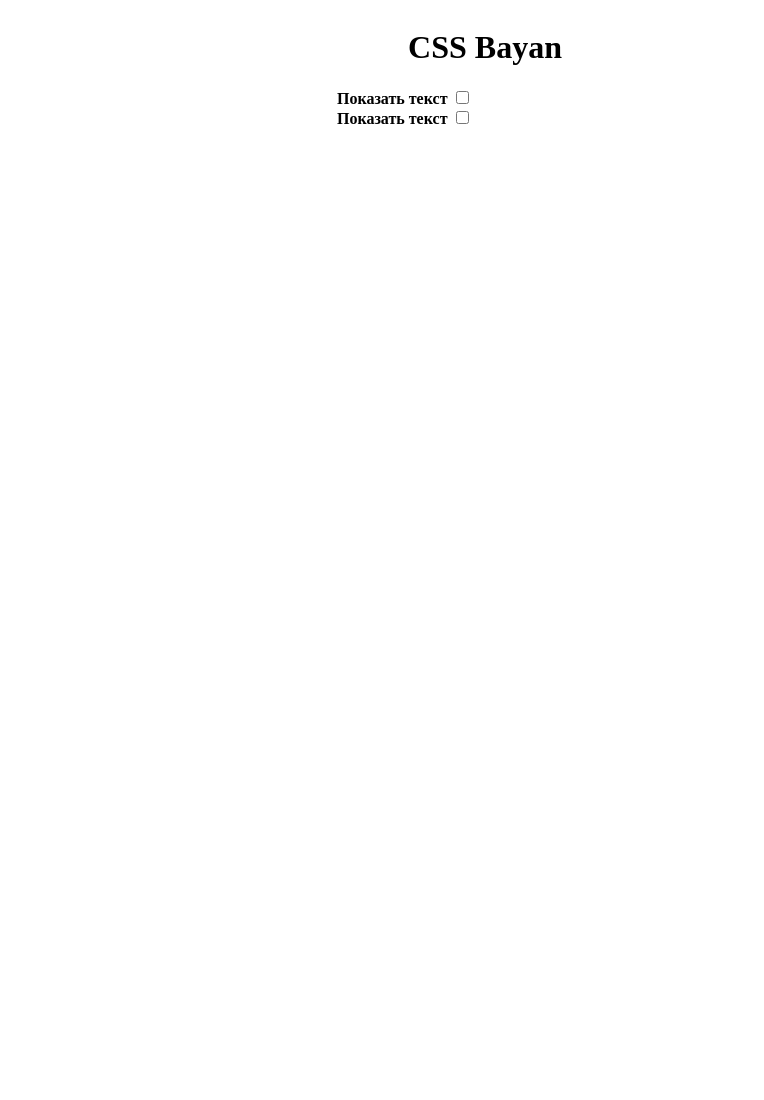
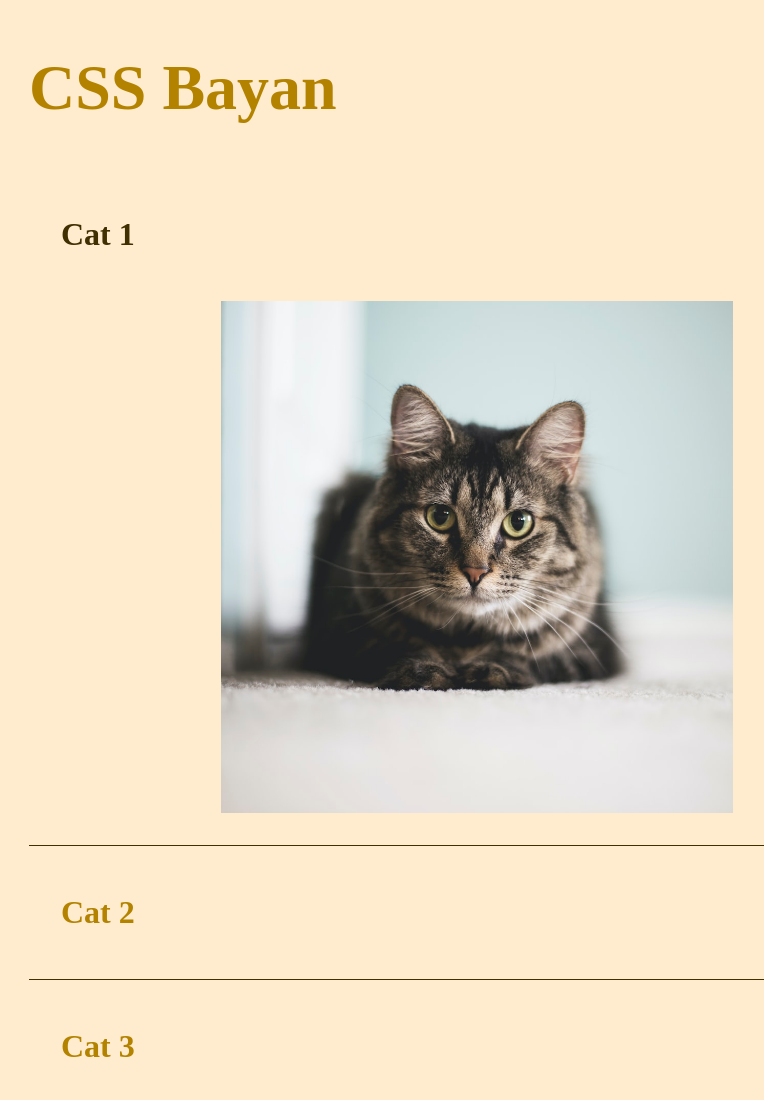
Before and after one commit to upulua/cssBayan, a plain HTML site: page cssBayan/index.html in a window 1280 px wide. Shown: the whole page, without its empty margins (163-927 px from the left). Before the commit the page ends 800 px from the top, so only its background shows below. Drawn offline with Linux system fonts and the light colour scheme.

Commit message:
feat: new html layout + done 1 note  2023-03-11 15:15:36

```diff
--- a/cssBayan/index.html
+++ b/cssBayan/index.html
@@ -10,33 +10,35 @@
 </head>
 
 <body>
-
     <div class="wrapper">
-        <div class="header">
-            <h1>CSS Bayan</h1>
+        <h1>CSS Bayan</h1>
+        <div class="col">
+            <div class="tabs">
+                <div class="tab">
+                    <input type="checkbox" id="chck1" checked>
+                    <label class="tab-label" for="chck1">Cat 1</label>
+                    <div class="tab-content">
+                        <img src="./img/cat1.jpeg" alt="Cute cat">
+                    </div>
+                </div>
+                <hr>
+                <div class="tab">
+                    <input type="checkbox" id="chck2">
+                    <label class="tab-label" for="chck2">Cat 2</label>
+                    <div class="tab-content">
+                        <img src="./img/cat2.jpeg" alt="Awesome cat">
+                    </div>
+                </div>
+                <hr>
+                <div class="tab">
+                    <input type="checkbox" id="chck3">
+                    <label class="tab-label" for="chck3">Cat 3</label>
+                    <div class="tab-content">
+                        <img src="./img/cat3.jpeg" alt="Awesome cat">
+                    </div>
+                </div>
+            </div>
         </div>
-
-        <div>
-            <label class="accordion__item">
-                <span class="accordion__text">Показать текст</span>
-                <input type="checkbox" class="accordion__input">
-                <div class="accordion__body">
-                    <img src="img/cat1.jpeg" alt="Cat 1">
-                </div>
-            </label>
-        </div>
-
-
-        <div>
-            <label class="accordion__item">
-                <span class="accordion__text">Показать текст</span>
-                <input type="checkbox" class="accordion__input">
-                <div class="accordion__body">
-                    <img src="img/cat2.jpeg" alt="Cat 1">
-                </div>
-            </label>
-        </div>
-
     </div>
 </body>
 
--- a/cssBayan/style.css
+++ b/cssBayan/style.css
@@ -1,29 +1,112 @@
+/* $midnight: #2c3e50;
+$clouds: #ecf0f1; */
+
+body {
+    color: #b38300;
+    background-color: blanchedalmond;
+    padding: 0 1em;
+
+    display: flex;
+    justify-content: center;
+}
+
 .wrapper {
     width: 70vw;
-    margin-left: 15vw;
+}
+
+h1 {
+    font-size: 4rem;
+}
+
+hr {
+    background-color: #402f01;
+    border: none;
+    height: 1px;
+}
+
+input {
+    display: none;
+}
+
+.col {
     display: flex;
     flex-direction: column;
-    align-items: center;
 }
 
-.accordion__text {
-    cursor: pointer;
-    font-weight: bold;
+img {
+    width: 40vw;
 }
 
-.accordion__input:checked+.accordion__body {
-    max-height: 100vh;
-    padding: 20px;
+.tabs {
+    border-radius: 8px;
+    overflow: hidden;
 }
 
-.accordion__body {
-    max-height: 0;
-    padding: 0 20px;
-    transition: all linear .5s;
+.tab {
+    width: 100%;
     overflow: hidden;
+    margin: 1em auto;
+}
+
+.tab-label {
+    display: flex;
+    justify-content: space-between;
+    padding: 1em;
+    font-weight: bold;
+    cursor: pointer;
+    font-size: 2em;
 
 }
 
-img {
-    width: 20vw;
+input:checked+.tab-label {
+
+    color: #402f01;
 }
+
+
+.tab-label:after {
+    content: "";
+    width: 1em;
+    height: 1em;
+    text-align: center;
+    transition: all .35s;
+    color: #402f01;
+}
+
+.tabs:hover .tab-label:after {
+    content: "+";
+}
+
+.tabs:hover .tab-label {
+    color: #402f01;
+}
+
+.tab-content {
+    max-height: 0;
+    padding: 0 1em;
+    color: #2c3e50;
+    background: blanchedalmond;
+    transition: all .35s;
+    display: flex;
+    justify-content: center;
+}
+
+.tab-close {
+    display: flex;
+    justify-content: flex-end;
+    padding: 1em;
+    font-size: 0.75em;
+    background: #2c3e50;
+    cursor: pointer;
+}
+
+
+input:checked+.tab-label::after {
+    transform: rotate(45deg);
+    transition: .35s;
+}
+
+input:checked~.tab-content {
+    max-height: 100vh;
+    padding: 1em;
+}
```
